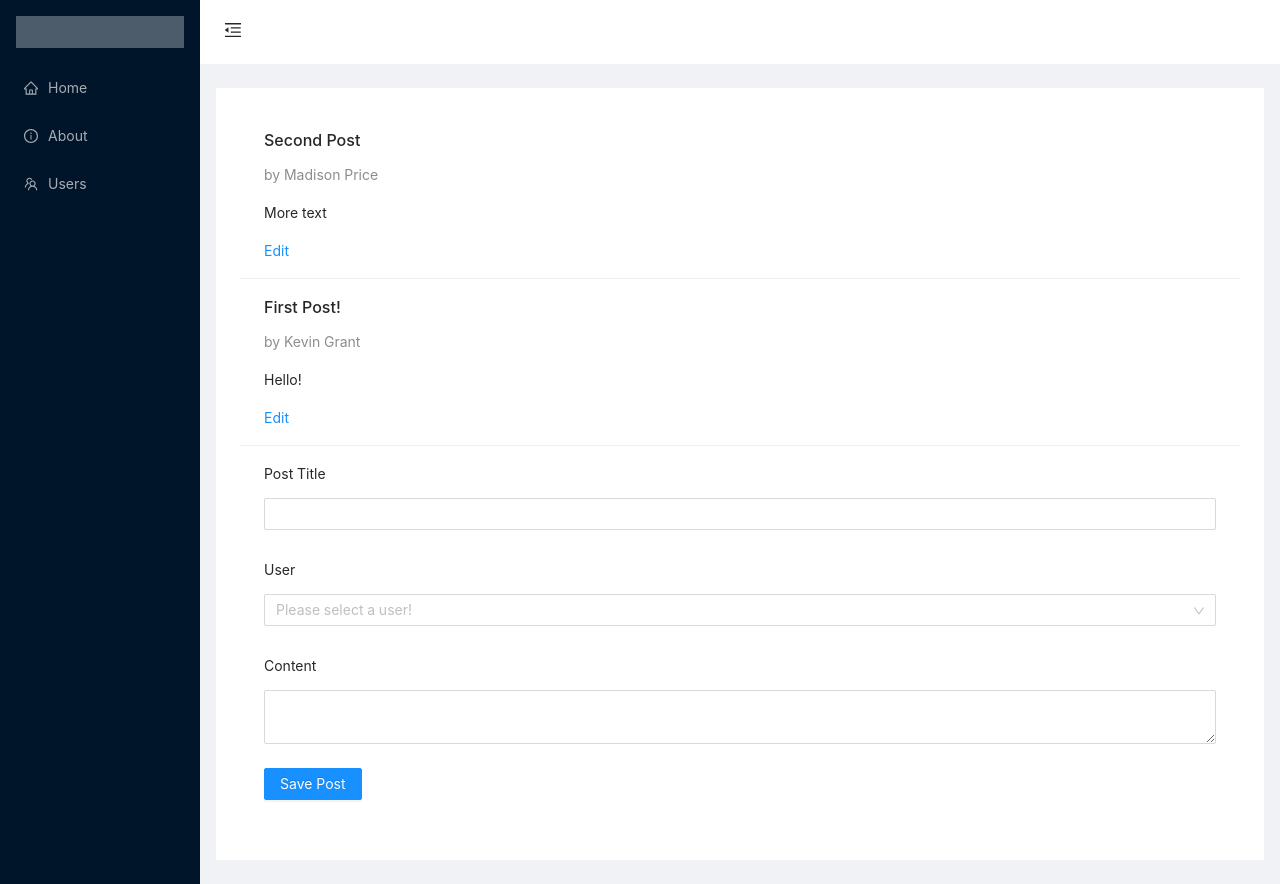
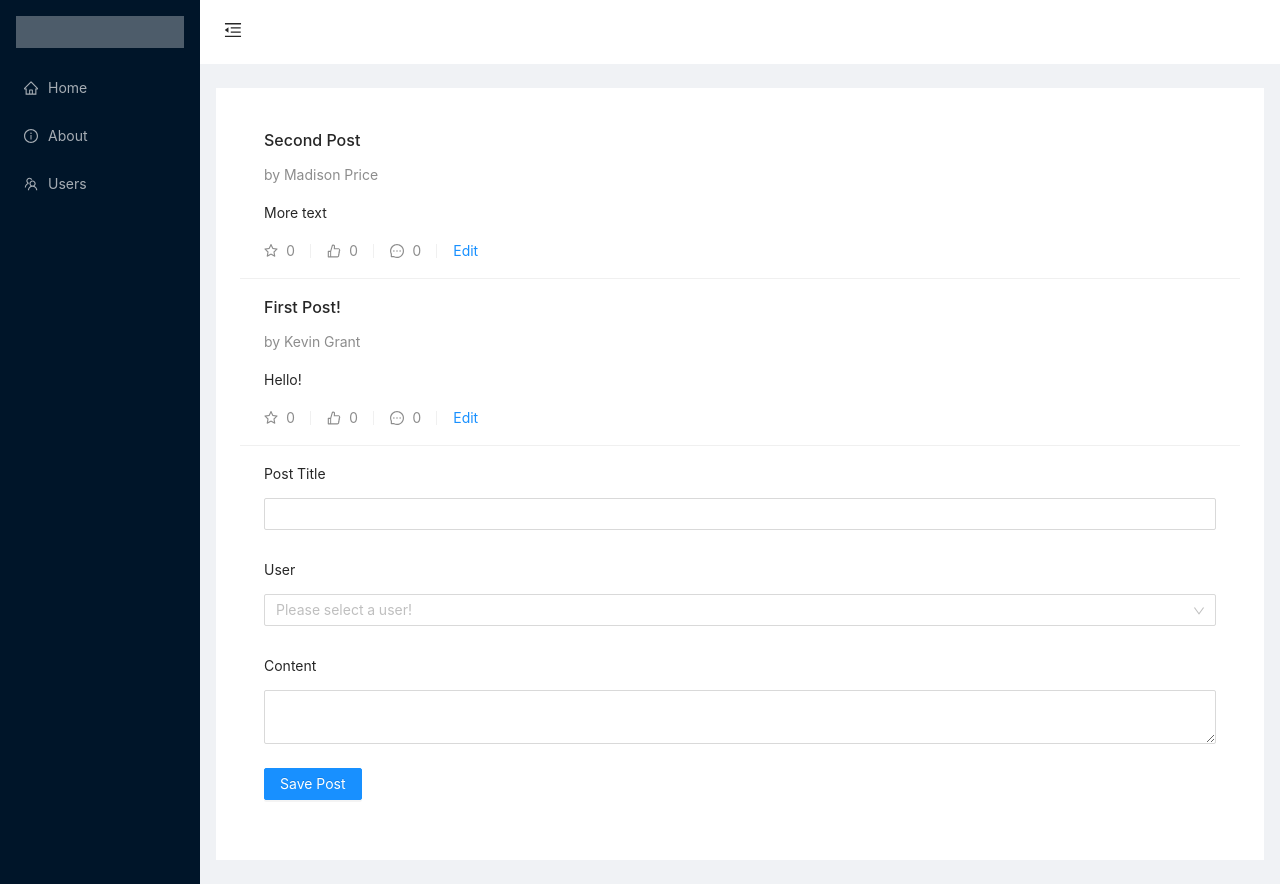
Before and after one commit to fanck0605/hello-redux, a React (Create React App) app: page /posts in a window 1280 px wide. Built offline with nearby package versions, Linux system fonts and the light colour scheme.

Commit message:
为帖子添加反应表情

```diff
--- a/src/features/posts/PostList.tsx
+++ b/src/features/posts/PostList.tsx
@@ -1,10 +1,21 @@
 import React, { ReactNode } from 'react';
-import { List } from 'antd';
+import { List, Space } from 'antd';
 import { useAppDispatch, useAppSelector } from '../../app/hooks';
 import { Link } from 'react-router-dom';
-import { Post, postEditing } from './postsSlice';
+import { Post, postEditing, reactionAdded } from './postsSlice';
 import EditPostForm from './EditPostForm';
 import PostAuthor from './PostAuthor';
+import { LikeOutlined, MessageOutlined, StarOutlined } from '@ant-design/icons';
+
+const IconText: React.FC<{
+  icon: ReactNode;
+  text: string;
+}> = ({ icon, text }) => (
+  <Space>
+    {icon}
+    {text}
+  </Space>
+);
 
 const PostList: React.FC<{
   addNewPost: ReactNode;
@@ -26,6 +37,27 @@ const PostList: React.FC<{
       <List.Item
         key={post.id}
         actions={[
+          <IconText
+            icon={
+              <StarOutlined
+                onClick={() =>
+                  dispatch(reactionAdded({ postId: post.id, reaction: 'star' }))
+                }
+              />
+            }
+            text={`${post.reactions.star ?? 0}`}
+          />,
+          <IconText
+            icon={
+              <LikeOutlined
+                onClick={() =>
+                  dispatch(reactionAdded({ postId: post.id, reaction: 'like' }))
+                }
+              />
+            }
+            text={`${post.reactions.like ?? 0}`}
+          />,
+          <IconText icon={<MessageOutlined />} text="0" />,
           <a
             href="#"
             onClick={() => {
--- a/src/features/posts/postsSlice.ts
+++ b/src/features/posts/postsSlice.ts
@@ -7,6 +7,10 @@ interface Post {
   title: string;
   content: string;
   userId: string;
+  reactions: {
+    like?: number;
+    star?: number;
+  };
   isEditing?: boolean;
 }
 
@@ -17,6 +21,7 @@ const initialState: Post[] = [
     title: 'First Post!',
     content: 'Hello!',
     userId: '1',
+    reactions: {},
   },
   {
     id: '2',
@@ -24,6 +29,7 @@ const initialState: Post[] = [
     title: 'Second Post',
     content: 'More text',
     userId: '2',
+    reactions: {},
   },
 ];
 
@@ -47,6 +53,7 @@ const postsSlice = createSlice({
             title,
             content,
             userId,
+            reactions: {},
           },
         };
       },
@@ -68,11 +75,27 @@ const postsSlice = createSlice({
         existingPost.isEditing = false;
       }
     },
+    reactionAdded(
+      state,
+      action: PayloadAction<{
+        postId: string;
+        reaction: keyof Post['reactions'];
+      }>
+    ) {
+      const { postId, reaction } = action.payload;
+
+      const existingPost = state.find((post) => post.id === postId);
+      if (existingPost) {
+        const lastCount = existingPost.reactions[reaction] ?? 0;
+        existingPost.reactions[reaction] = lastCount + 1;
+      }
+    },
   },
 });
 
 export type { Post };
 
-export const { postAdded, postUpdated, postEditing } = postsSlice.actions;
+export const { postAdded, postUpdated, postEditing, reactionAdded } =
+  postsSlice.actions;
 
 export default postsSlice.reducer;
```
